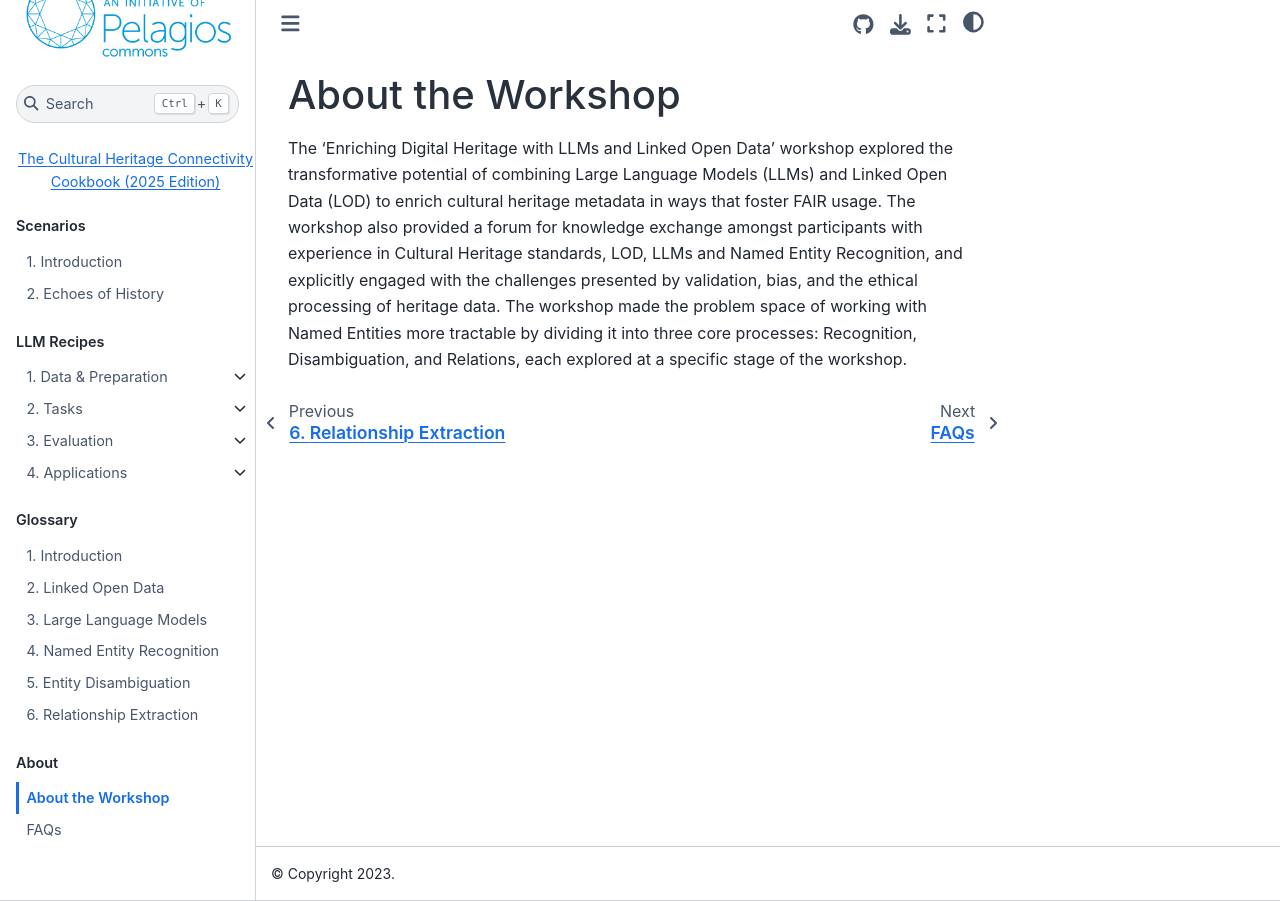
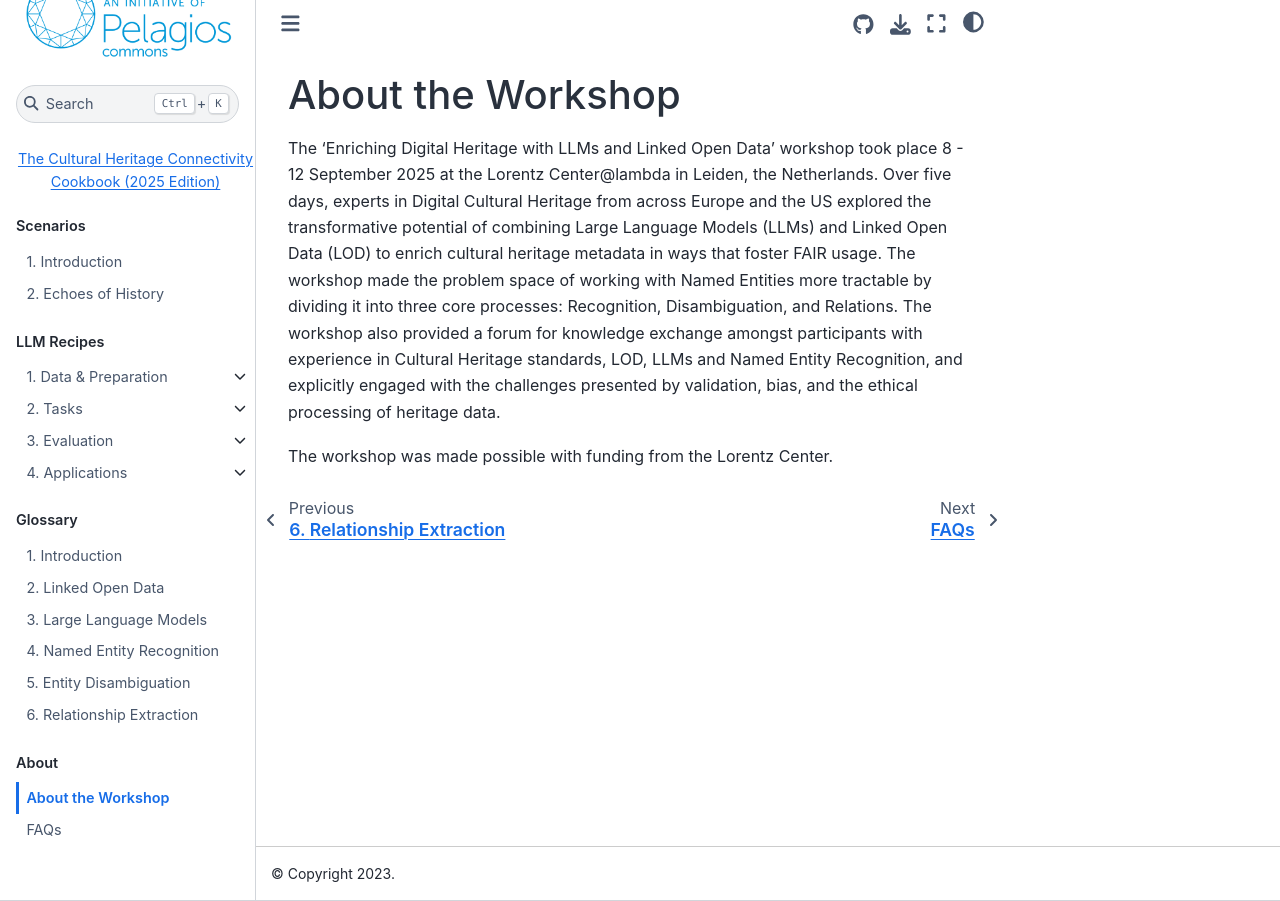
Before and after one commit to pelagios/llm-lod-enriching-heritage, a Jupyter Book: the page built from about.md, in a window 1280 px wide. Built offline with Jupyter Book 1.0.4 settings and Sphinx 7.4.7 and the Sphinx Book theme 1.1.4, drawn with Linux system fonts in a browser that asks for light colours; pages that are not in the unit, such as notebooks, are missing from menus.

Commit message:
Update about.md

```diff
--- a/about.md
+++ b/about.md
@@ -1,3 +1,5 @@
 # About the Workshop
 
-The 'Enriching Digital Heritage with LLMs and Linked Open Data' workshop explored the transformative potential of combining Large Language Models (LLMs) and Linked Open Data (LOD) to enrich cultural heritage metadata in ways that foster FAIR usage. The workshop also provided a forum for knowledge exchange amongst participants with experience in Cultural Heritage standards, LOD, LLMs and Named Entity Recognition, and explicitly engaged with the challenges presented by validation, bias, and the ethical processing of heritage data. The workshop made the problem space of working with Named Entities more tractable by dividing it into three core processes: Recognition, Disambiguation, and Relations, each explored at a specific stage of the workshop.
+The 'Enriching Digital Heritage with LLMs and Linked Open Data' workshop took place 8 - 12 September 2025 at the Lorentz Center@lambda in Leiden, the Netherlands. Over five days, experts in Digital Cultural Heritage from across Europe and the US explored the transformative potential of combining Large Language Models (LLMs) and Linked Open Data (LOD) to enrich cultural heritage metadata in ways that foster FAIR usage. The workshop made the problem space of working with Named Entities more tractable by dividing it into three core processes: Recognition, Disambiguation, and Relations. The workshop also provided a forum for knowledge exchange amongst participants with experience in Cultural Heritage standards, LOD, LLMs and Named Entity Recognition, and explicitly engaged with the challenges presented by validation, bias, and the ethical processing of heritage data.
+
+The workshop was made possible with funding from the Lorentz Center.
```
